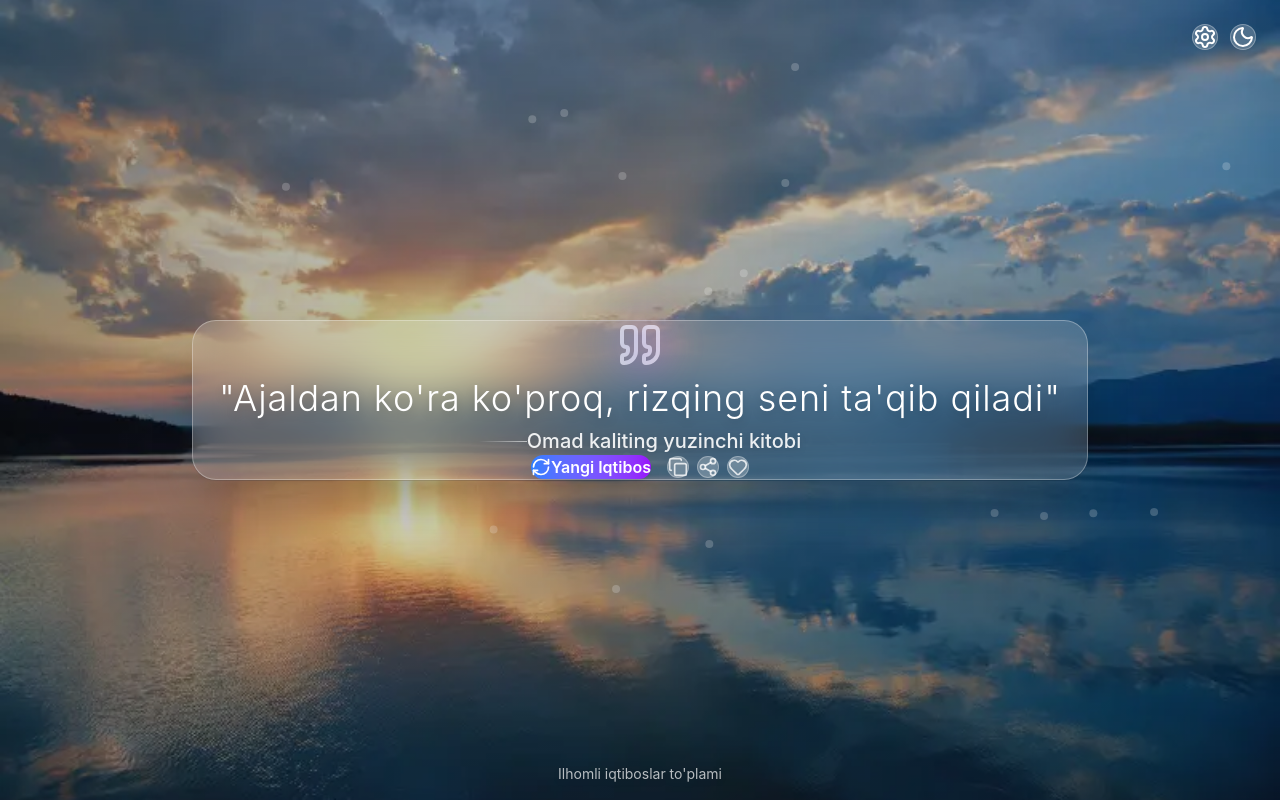
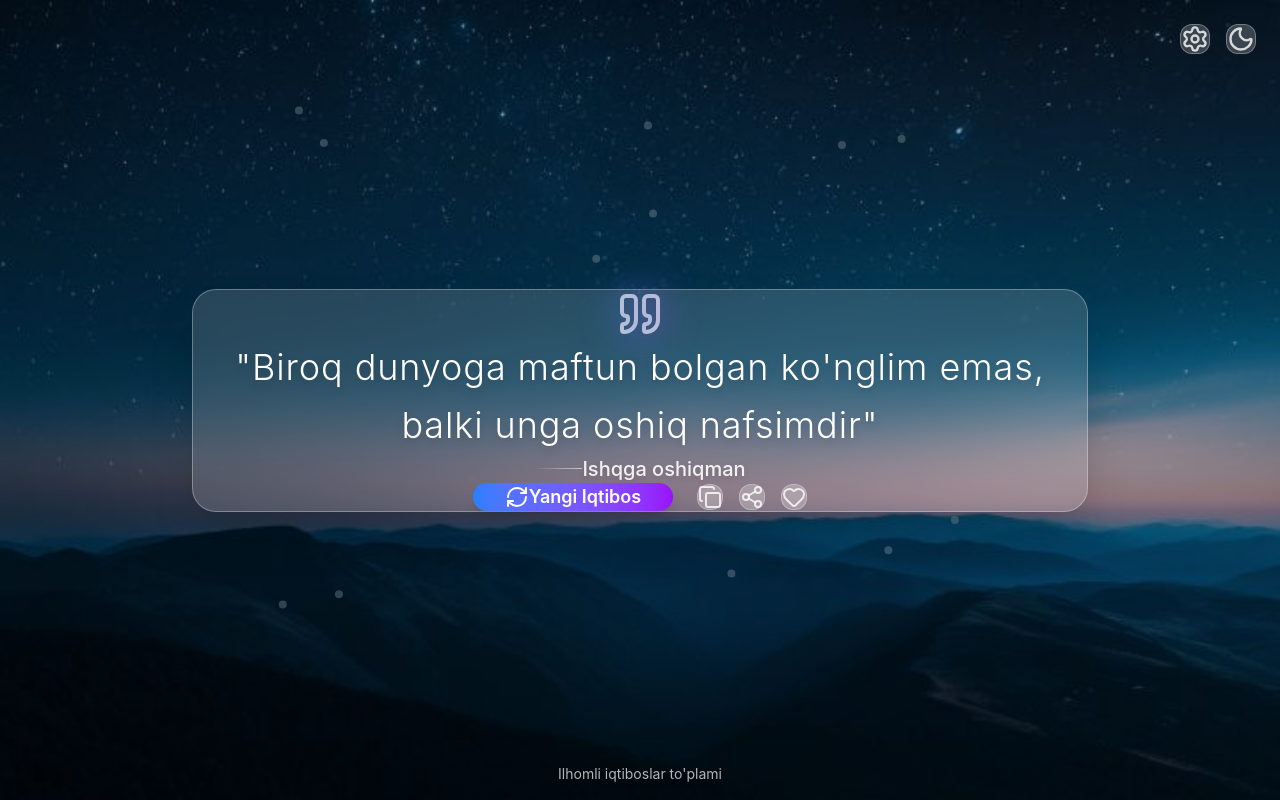
Before and after one commit to Butterfly1411/Random-quotes, a React (Vite) app: page / in a window 1280 px wide. Built offline with nearby package versions, Linux system fonts and the light colour scheme.

Commit message:
Orqa fon va button dizaynini tuzatish

```diff
--- a/src/components/QuoteCard.jsx
+++ b/src/components/QuoteCard.jsx
@@ -44,8 +44,8 @@ const QuoteCard = ({ quote, onGenerate, isLoading, animationSpeed }) => {
       transition={{ duration: getAnimationDuration(), ease: "easeOut" }}
       className="w-full max-w-4xl mx-auto"
     >
-      <div className="bg-white/15 dark:bg-gray-900/25 backdrop-blur-xl rounded-3xl p-8 md:p-12 shadow-2xl border border-white/30 dark:border-gray-700/30 hover:bg-white/20 dark:hover:bg-gray-900/30 transition-all duration-300">
-        <div className="flex flex-col items-center space-y-8">
+      <div className="bg-white/15 dark:bg-gray-900/25 backdrop-blur-xl rounded-3xl p-10 md:p-16 lg:p-20 shadow-2xl border border-white/30 dark:border-gray-700/30 hover:bg-white/20 dark:hover:bg-gray-900/30 transition-all duration-300">
+        <div className="flex flex-col items-center space-y-10 md:space-y-12">
           <motion.div
             initial={{ scale: 0 }}
             animate={{ scale: 1 }}
@@ -83,61 +83,61 @@ const QuoteCard = ({ quote, onGenerate, isLoading, animationSpeed }) => {
             initial={{ opacity: 0, y: 20 }}
             animate={{ opacity: 1, y: 0 }}
             transition={{ delay: 0.8 * getAnimationDuration() }}
-            className="flex flex-col sm:flex-row items-center gap-4"
+            className="flex flex-col sm:flex-row items-center gap-6"
           >
             {/* Main Generate Button */}
             <motion.button
               onClick={onGenerate}
               disabled={isLoading}
-              className="group relative px-8 py-4 bg-gradient-to-r from-blue-500 to-purple-600 dark:from-blue-600 dark:to-purple-700 text-white font-semibold rounded-full shadow-lg hover:shadow-xl transition-all duration-300 disabled:opacity-50 disabled:cursor-not-allowed"
+              className="group relative px-10 py-5 text-lg bg-gradient-to-r from-blue-500 to-purple-600 dark:from-blue-600 dark:to-purple-700 text-white font-semibold rounded-2xl shadow-lg hover:shadow-xl transition-all duration-300 disabled:opacity-50 disabled:cursor-not-allowed min-w-[200px]"
               whileHover={{ scale: 1.05 }}
               whileTap={{ scale: 0.95 }}
             >
-              <span className="relative z-10 flex items-center space-x-2">
+              <span className="relative z-10 flex items-center justify-center space-x-3">
                 {isLoading ? (
                   <>
-                    <RefreshCw className="w-5 h-5 animate-spin" />
+                    <RefreshCw className="w-6 h-6 animate-spin" />
                     <span>Yuklanmoqda...</span>
                   </>
                 ) : (
                   <>
-                    <RefreshCw className="w-5 h-5" />
+                    <RefreshCw className="w-6 h-6" />
                     <span>Yangi Iqtibos</span>
                   </>
                 )}
               </span>
-              <div className="absolute inset-0 bg-gradient-to-r from-purple-600 to-blue-500 dark:from-purple-700 dark:to-blue-600 rounded-full opacity-0 group-hover:opacity-100 transition-opacity duration-300"></div>
+              <div className="absolute inset-0 bg-gradient-to-r from-purple-600 to-blue-500 dark:from-purple-700 dark:to-blue-600 rounded-2xl opacity-0 group-hover:opacity-100 transition-opacity duration-300"></div>
             </motion.button>
 
             {/* Secondary Action Buttons */}
-            <div className="flex items-center gap-2">
+            <div className="flex items-center gap-4">
               <motion.button
                 onClick={handleCopyQuote}
-                className="p-3 rounded-full bg-white/20 dark:bg-gray-800/20 backdrop-blur-md border border-white/30 dark:border-gray-700/30 hover:bg-white/30 dark:hover:bg-gray-700/30 transition-all duration-300"
+                className="p-4 rounded-xl bg-white/20 dark:bg-gray-800/20 backdrop-blur-md border border-white/30 dark:border-gray-700/30 hover:bg-white/30 dark:hover:bg-gray-700/30 transition-all duration-300 group"
                 whileHover={{ scale: 1.1 }}
                 whileTap={{ scale: 0.95 }}
                 title="Nusxalash"
               >
-                <Copy className="w-5 h-5 text-white/80 dark:text-gray-300/80" />
+                <Copy className="w-6 h-6 text-white/80 dark:text-gray-300/80 group-hover:text-white dark:group-hover:text-white transition-colors" />
               </motion.button>
 
               <motion.button
                 onClick={handleShareQuote}
-                className="p-3 rounded-full bg-white/20 dark:bg-gray-800/20 backdrop-blur-md border border-white/30 dark:border-gray-700/30 hover:bg-white/30 dark:hover:bg-gray-700/30 transition-all duration-300"
+                className="p-4 rounded-xl bg-white/20 dark:bg-gray-800/20 backdrop-blur-md border border-white/30 dark:border-gray-700/30 hover:bg-white/30 dark:hover:bg-gray-700/30 transition-all duration-300 group"
                 whileHover={{ scale: 1.1 }}
                 whileTap={{ scale: 0.95 }}
                 title="Ulashish"
               >
-                <Share2 className="w-5 h-5 text-white/80 dark:text-gray-300/80" />
+                <Share2 className="w-6 h-6 text-white/80 dark:text-gray-300/80 group-hover:text-white dark:group-hover:text-white transition-colors" />
               </motion.button>
 
               <motion.button
-                className="p-3 rounded-full bg-white/20 dark:bg-gray-800/20 backdrop-blur-md border border-white/30 dark:border-gray-700/30 hover:bg-white/30 dark:hover:bg-gray-700/30 transition-all duration-300"
+                className="p-4 rounded-xl bg-white/20 dark:bg-gray-800/20 backdrop-blur-md border border-white/30 dark:border-gray-700/30 hover:bg-white/30 dark:hover:bg-gray-700/30 transition-all duration-300 group"
                 whileHover={{ scale: 1.1 }}
                 whileTap={{ scale: 0.95 }}
                 title="Yoqtirish"
               >
-                <Heart className="w-5 h-5 text-white/80 dark:text-gray-300/80" />
+                <Heart className="w-6 h-6 text-white/80 dark:text-gray-300/80 group-hover:text-red-400 dark:group-hover:text-red-400 transition-colors" />
               </motion.button>
             </div>
           </motion.div>
--- a/src/components/Quotes.jsx
+++ b/src/components/Quotes.jsx
@@ -84,11 +84,8 @@ const Quotes = () => {
 
         setQuote(quotes[randomQuoteIndex]);
 
-        // Only change background if not manually selected
-        if (!showSettings) {
-            const randomImageIndex = Math.floor(Math.random() * images.length);
-            updateSetting('backgroundIndex', randomImageIndex);
-        }
+        // Don't change background when getting random quote
+        // Background only changes through settings
 
         setIsLoading(false);
     };
--- a/src/components/ThemeToggle.jsx
+++ b/src/components/ThemeToggle.jsx
@@ -4,24 +4,24 @@ import { motion } from 'framer-motion';
 
 const ThemeToggle = ({ theme, toggleTheme, onSettingsClick }) => {
   return (
-    <div className="fixed top-6 right-6 z-50 flex gap-3">
+    <div className="fixed top-6 right-6 z-50 flex gap-4">
       {/* Settings Button */}
       <motion.button
         onClick={onSettingsClick}
-        className="p-3 rounded-full bg-white/20 dark:bg-gray-800/20 backdrop-blur-md border border-white/30 dark:border-gray-700/30 hover:bg-white/30 dark:hover:bg-gray-700/30 transition-all duration-300"
+        className="p-4 rounded-xl bg-white/20 dark:bg-gray-800/20 backdrop-blur-md border border-white/30 dark:border-gray-700/30 hover:bg-white/30 dark:hover:bg-gray-700/30 transition-all duration-300 group"
         whileHover={{ scale: 1.1 }}
         whileTap={{ scale: 0.95 }}
         initial={{ opacity: 0, y: -20 }}
         animate={{ opacity: 1, y: 0 }}
         transition={{ delay: 0.3 }}
       >
-        <Settings className="w-6 h-6 text-white dark:text-gray-300" />
+        <Settings className="w-7 h-7 text-white/80 dark:text-gray-300/80 group-hover:text-white dark:group-hover:text-white group-hover:rotate-90 transition-all duration-300" />
       </motion.button>
 
       {/* Theme Toggle Button */}
       <motion.button
         onClick={toggleTheme}
-        className="p-3 rounded-full bg-white/20 dark:bg-gray-800/20 backdrop-blur-md border border-white/30 dark:border-gray-700/30 hover:bg-white/30 dark:hover:bg-gray-700/30 transition-all duration-300"
+        className="p-4 rounded-xl bg-white/20 dark:bg-gray-800/20 backdrop-blur-md border border-white/30 dark:border-gray-700/30 hover:bg-white/30 dark:hover:bg-gray-700/30 transition-all duration-300 group"
         whileHover={{ scale: 1.1 }}
         whileTap={{ scale: 0.95 }}
         initial={{ opacity: 0, y: -20 }}
@@ -29,9 +29,9 @@ const ThemeToggle = ({ theme, toggleTheme, onSettingsClick }) => {
         transition={{ delay: 0.5 }}
       >
         {theme === 'light' ? (
-          <Moon className="w-6 h-6 text-white" />
+          <Moon className="w-7 h-7 text-white/80 group-hover:text-white transition-colors duration-300" />
         ) : (
-          <Sun className="w-6 h-6 text-yellow-400" />
+          <Sun className="w-7 h-7 text-yellow-400 group-hover:text-yellow-300 transition-colors duration-300" />
         )}
       </motion.button>
     </div>
```
